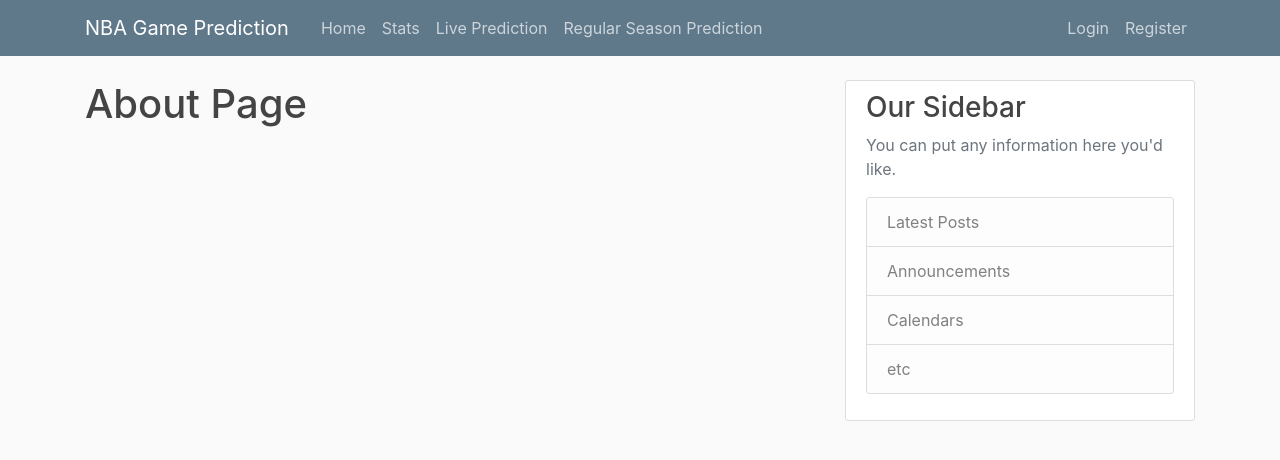
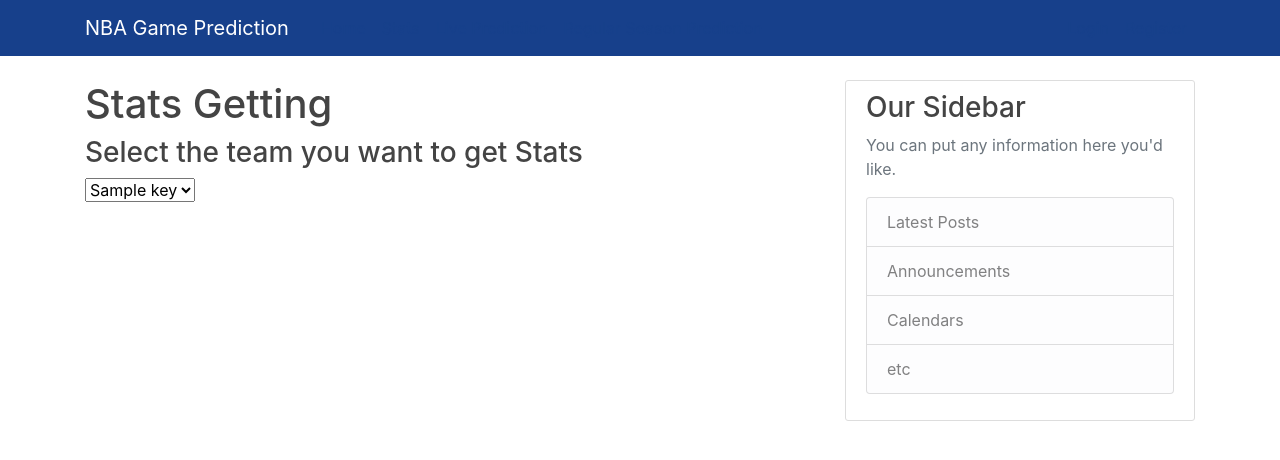
Before and after one commit to infknight/NBA_Prediction_GUI, a Flask app: template templates/about.html in a window 1280 px wide. Shown: the top 460 px of the page. Run offline with Flask 2, Linux system fonts and the light colour scheme; the template is opened without the code that fills it: most values are stand-ins (such as "Sample title", 1, 10 or a date in 2020); parts of the project's set-up code (start-up, migrations or seed data) failed here and were passed over; some libraries are stand-ins or nearby versions.

Commit message:
added new bar to in stat page

```diff
--- a/static/main.css
+++ b/static/main.css
@@ -1,5 +1,5 @@
 body {
-  background: #fafafa;
+  background: #ffffff;
   color: #333333;
   margin-top: 5rem;
 }
@@ -9,15 +9,15 @@
 }
 
 .bg-steel {
-  background-color: #5f788a;
+  background-color: #17408B;
 }
 
 .site-header .navbar-nav .nav-link {
-  color: #cbd5db;
+  color: #17408B;
 }
 
 .site-header .navbar-nav .nav-link:hover {
-  color: #ffffff;
+  color: #17408B;
 }
 
 .site-header .navbar-nav .nav-link.active {
@@ -37,7 +37,7 @@
 }
 
 a.article-title:hover {
-  color: #428bca;
+  color: #17408B;
   text-decoration: none;
 }
 
--- a/templates/about.html
+++ b/templates/about.html
@@ -1,4 +1,11 @@
 {% extends "layout.html" %}
 {% block content %}
-    <h1>About Page</h1>
+    <h1>Stats Getting</h1>
+    <h3>Select the team you want to get Stats </h3>
+    <select name = team method = "GET" action = "/">
+        {% for key, value in team.items() %}
+            <option value = "{{ key }}" SELECTED> {{ key }} </option>
+<!--            <option value=" {{ value }} " SELECTED> {{ value }} </option>-->
+        {% endfor %}
+    </select>
 {% endblock content %}
--- a/templates/home.html
+++ b/templates/home.html
@@ -6,4 +6,10 @@
             <option value = "{{ key }}" SELECTED> {{ key }} </option>
         {% endfor %}
     </select>
+
+    <select name = team method = "GET" action = "/">
+        {% for key, value in team.items() %}
+            <option value = "{{ value }}" SELECTED> {{ value }} </option>
+        {% endfor %}
+    </select>
 {% endblock content %}
```
